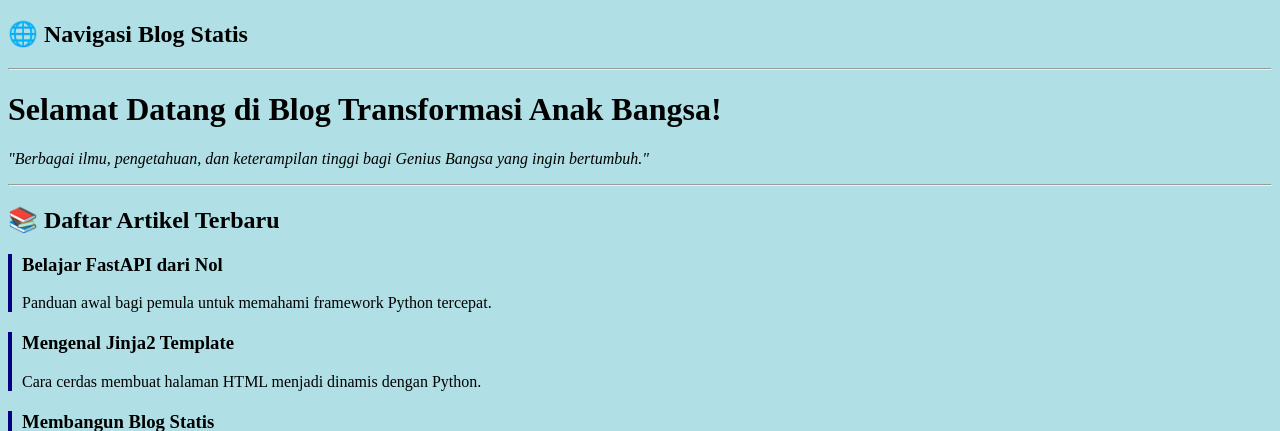
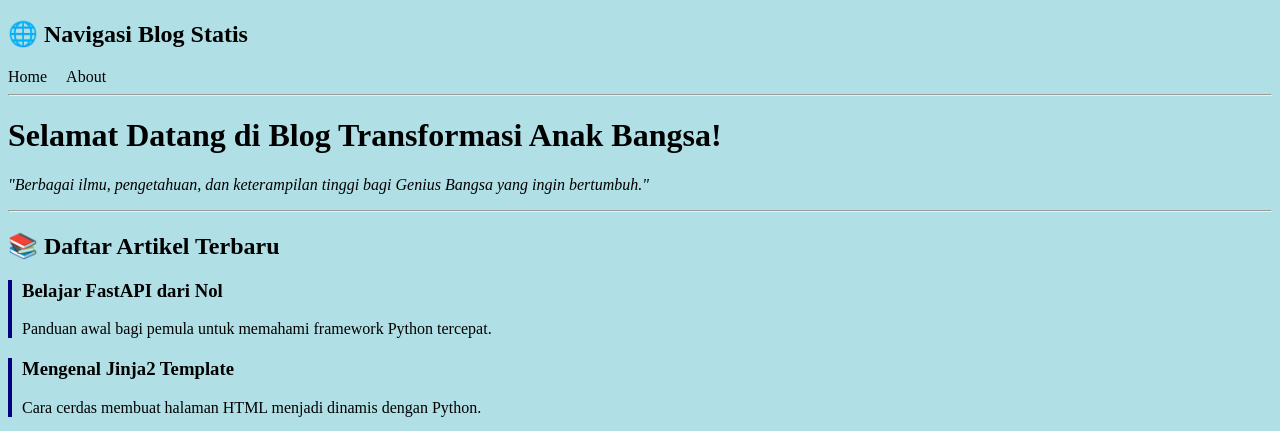
Before and after one commit to ingskillsetstraining/fastapi-beginner-blog, a FastAPI app: page / in a window 1280 px wide. Shown: the top 431 px of the page. Run offline with FastAPI, Linux system fonts and the light colour scheme.

Commit message:
Unit 5.6: Membuat Menu Navigasi Global pada Halaman Induk (templates/base.html)

```diff
--- a/templates/base.html
+++ b/templates/base.html
@@ -10,6 +10,18 @@
     <!-- Komponen yang akan selalu muncul di semua halaman -->
     <header>
         <h2>🌐 Navigasi Blog Statis</h2>
+        <!-- Pasang menu navigasi fisik menggunakan tag tautan HTML -->
+        <nav>
+            <!-- Tautan menuju Halaman Utama (Home) -->
+            <a href="/" style="margin-right: 15px; text-decoration: none; color: black;">
+                Home
+            </a>
+
+            <!-- Tautan menuju Halaman Profil (About) -->
+            <a href="/about" style="text-decoration: none; color: black;">
+                About
+            </a>
+        </nav>
         <hr>
     </header>
 
```
Also changed, not shown: jurnal.md (+5 -0 lines).
